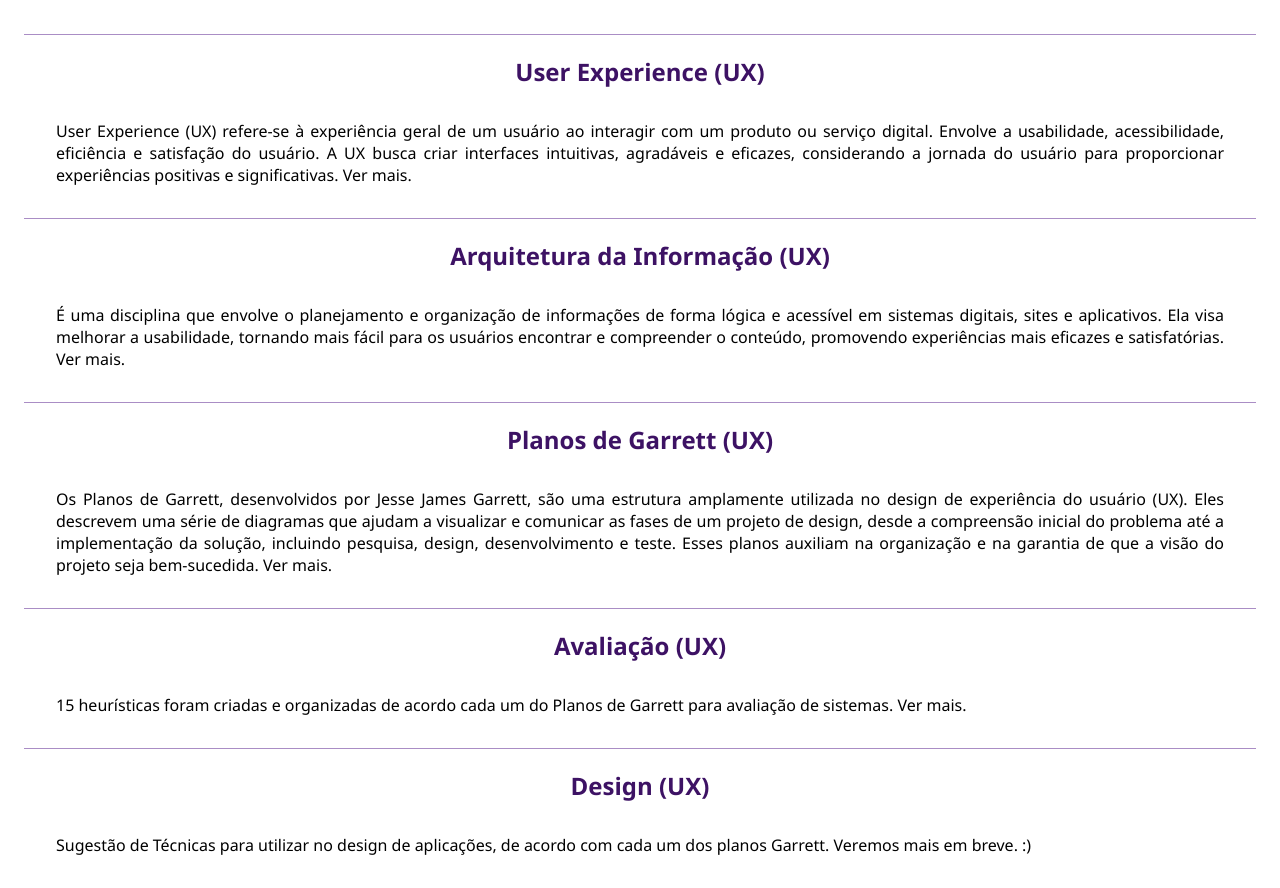
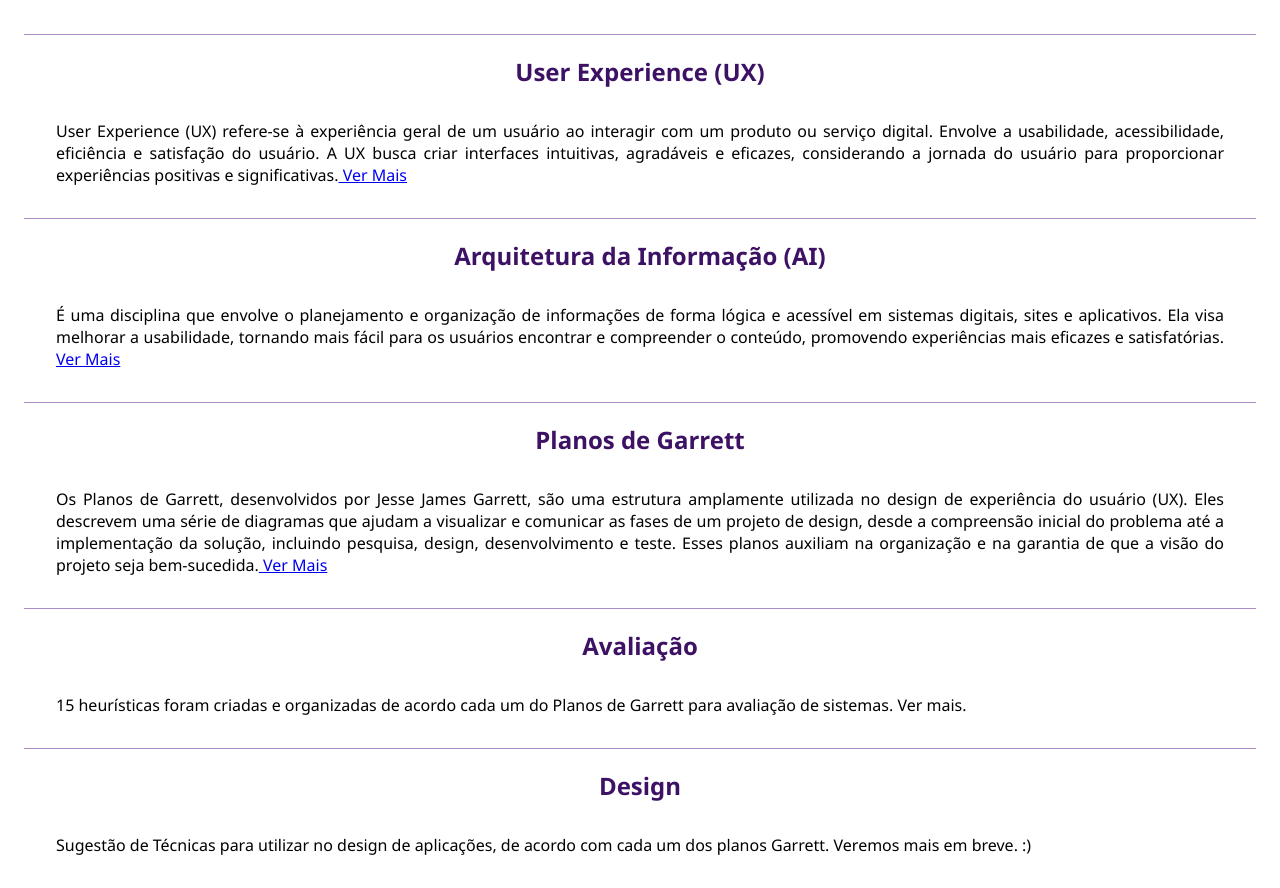
Before and after one commit to jopereirasts/ArchUX, a React (Vite) app: page / in a window 1280 px wide. Shown: the part 441-1329 px from the top of the page. Built offline with nearby package versions, Linux system fonts and the light colour scheme.

Commit message:
criei links pras telas ja criadas

```diff
--- a/src/components/Home/Home.jsx
+++ b/src/components/Home/Home.jsx
@@ -1,4 +1,7 @@
 import '../../App.css'
+import { Link } from "react-router-dom"
+
+
 
 export default function Home() {
 
@@ -24,26 +27,29 @@ export default function Home() {
       <div className='divisor'></div>
       <h2> User Experience (UX) </h2>
       <p className='text'>
-      User Experience (UX) refere-se à experiência geral de um usuário ao interagir com um produto ou serviço digital. Envolve a usabilidade, acessibilidade, eficiência e satisfação do usuário. A UX busca criar interfaces intuitivas, agradáveis e eficazes, considerando a jornada do usuário para proporcionar experiências positivas e significativas. Ver mais.
+      User Experience (UX) refere-se à experiência geral de um usuário ao interagir com um produto ou serviço digital. Envolve a usabilidade, acessibilidade, eficiência e satisfação do usuário. A UX busca criar interfaces intuitivas, agradáveis e eficazes, considerando a jornada do usuário para proporcionar experiências positivas e significativas.
+      <Link to={'/ux'}> Ver Mais</Link>
       </p>
       <div className='divisor'></div>
-      <h2> Arquitetura da Informação (UX) </h2>
+      <h2> Arquitetura da Informação (AI) </h2>
       <p className='text'>
-      É uma disciplina que envolve o planejamento e organização de informações de forma lógica e acessível em sistemas digitais, sites e aplicativos. Ela visa melhorar a usabilidade, tornando mais fácil para os usuários encontrar e compreender o conteúdo, promovendo experiências mais eficazes e satisfatórias. Ver mais.
+      É uma disciplina que envolve o planejamento e organização de informações de forma lógica e acessível em sistemas digitais, sites e aplicativos. Ela visa melhorar a usabilidade, tornando mais fácil para os usuários encontrar e compreender o conteúdo, promovendo experiências mais eficazes e satisfatórias.
+      <Link to={'/ai'}> Ver Mais</Link>
       </p>
       <div className='divisor'></div>
-      <h2> Planos de Garrett (UX) </h2>
+      <h2> Planos de Garrett </h2>
       <p className='text'>
-      Os Planos de Garrett, desenvolvidos por Jesse James Garrett, são uma estrutura amplamente utilizada no design de experiência do usuário (UX). Eles descrevem uma série de diagramas que ajudam a visualizar e comunicar as fases de um projeto de design, desde a compreensão inicial do problema até a implementação da solução, incluindo pesquisa, design, desenvolvimento e teste. Esses planos auxiliam na organização e na garantia de que a visão do projeto seja bem-sucedida. Ver mais.
+      Os Planos de Garrett, desenvolvidos por Jesse James Garrett, são uma estrutura amplamente utilizada no design de experiência do usuário (UX). Eles descrevem uma série de diagramas que ajudam a visualizar e comunicar as fases de um projeto de design, desde a compreensão inicial do problema até a implementação da solução, incluindo pesquisa, design, desenvolvimento e teste. Esses planos auxiliam na organização e na garantia de que a visão do projeto seja bem-sucedida.
+      <Link to={'/garrett'}> Ver Mais</Link>
       </p>
       <div className='divisor'></div>
-      <h2> Avaliação (UX) </h2>
+      <h2> Avaliação</h2>
       <p className='text'>
         15 heurísticas  foram criadas e organizadas de acordo cada um do Planos de Garrett para avaliação de sistemas.
         Ver mais.
       </p>
       <div className='divisor'></div>
-      <h2> Design (UX) </h2>
+      <h2> Design </h2>
       <p className='text'>
       Sugestão de Técnicas para utilizar no design de aplicações, de acordo com cada um dos planos Garrett.
       Veremos mais em breve. :)
```
